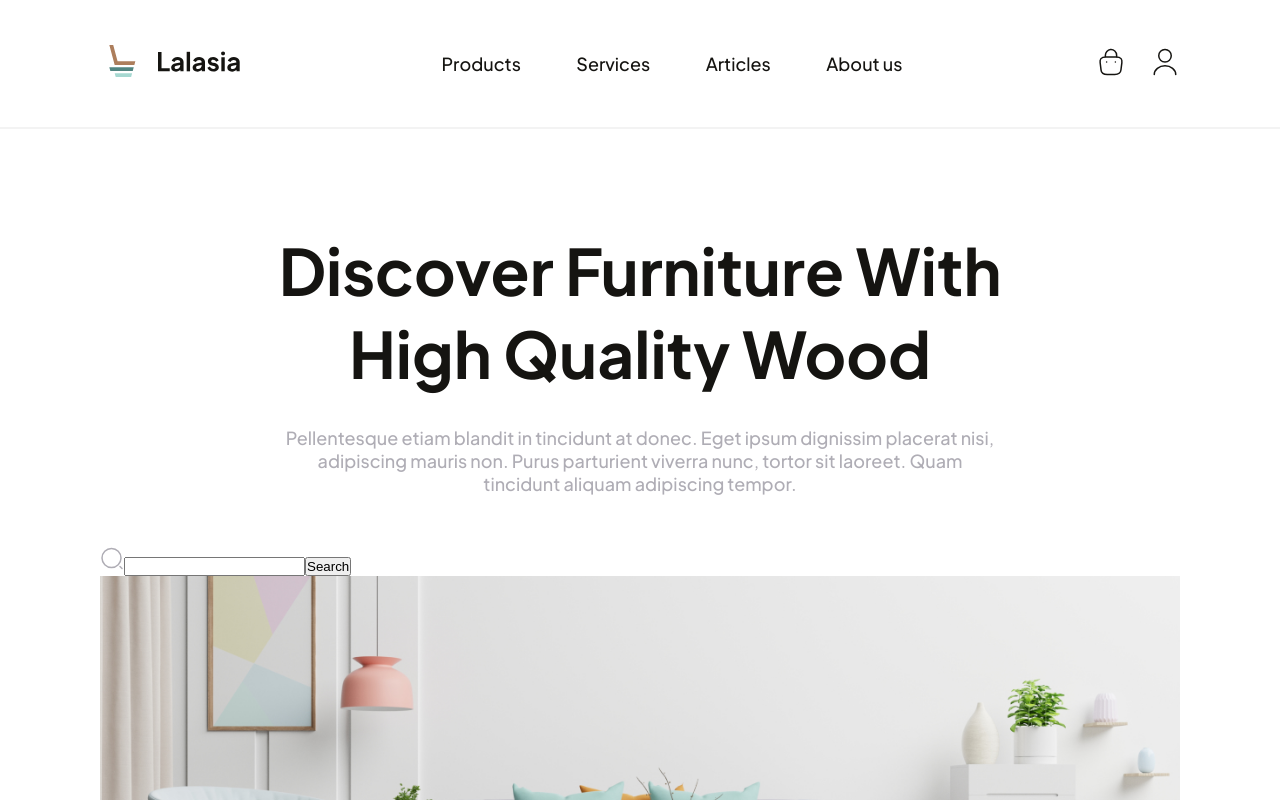
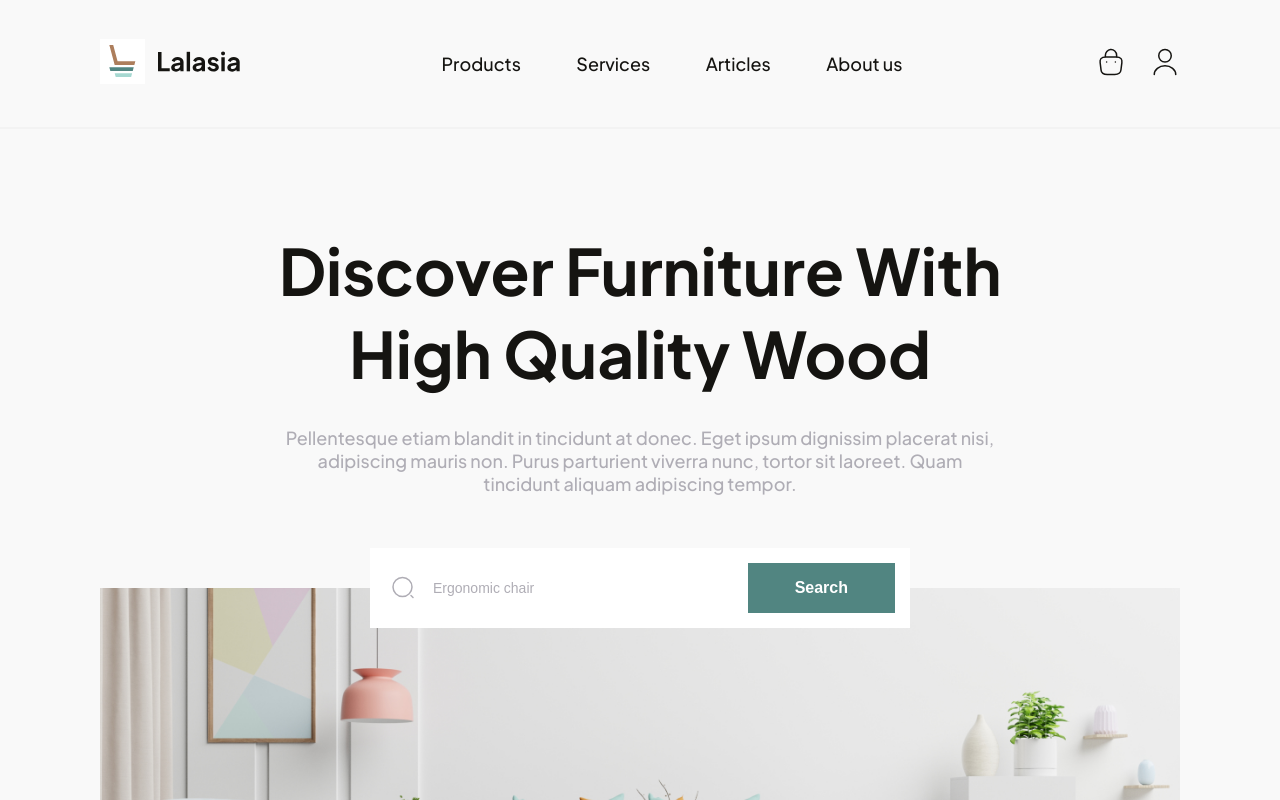
Before and after one commit to s-en-o/lalasia-furniture-website, a Next.js app: page / in a window 1280 px wide. Shown: the top 800 px of the page. Built offline with nearby package versions, Linux system fonts and the light colour scheme.

Commit message:
feat(app): header home page

```diff
--- a/src/app/page.scss
+++ b/src/app/page.scss
@@ -8,6 +8,7 @@
 
     @media screen and (min-width: 1024px) {
         padding: 100px 0 50px;
+        margin-bottom: 42px;
     }
 }
 
@@ -24,7 +25,67 @@
     @extend %p1;
 }
 
+.page__image {
+    @media screen and (min-width: 1024px) {
+        position: relative;
+    }
+}
+
 .page__image-item {
     width: 100%;
     height: auto;
 }
+
+.page__search {
+    background-color: var(--white);
+    display: flex;
+    align-items: center;
+    padding: 8px;
+    margin-bottom: 30px;
+
+    @media screen and (min-width: 1024px) {
+        position: absolute;
+        top: -40px;
+        left: 0;
+        right: 0;
+        width: 50%;
+        margin: 0 auto;
+        padding: 15px;
+    }
+}
+
+.page__search-button {
+    padding: 10px 26px;
+    color: var(--white);
+    background-color: var(--main);
+    border: 0;
+    font-size: var(--font-h6Plus);
+    font-weight: 700;
+    margin-left: auto;
+
+    @media screen and (min-width: 1024px) {
+        padding: 16px 47px;
+        font-size: var(--h5);
+    }
+}
+
+.page__search-input {
+    border: 0;
+    font-size: var(--font-p1);
+    color: var(--grey-600);
+    width: 100%;
+    padding: 10px 6px;
+
+    @media screen and (min-width: 1024px) {
+        padding: 16px 6px;
+    }
+
+    &::placeholder {
+        color: inherit;
+    }
+}
+
+.page__search-icon {
+    margin-left: 6px;
+    margin-right: 12px;
+}
--- a/src/app/page.tsx
+++ b/src/app/page.tsx
@@ -27,7 +27,11 @@ export default function Home() {
                         className="page__search-icon"
                     />
 
-                    <input type="text" className="page__search-input" />
+                    <input
+                        type="text"
+                        className="page__search-input"
+                        placeholder="Ergonomic chair"
+                    />
 
                     <button className="page__search-button">Search</button>
                 </div>
--- a/src/scss/_elements.scss
+++ b/src/scss/_elements.scss
@@ -6,7 +6,7 @@ body {
 
 body {
     color: var(--foreground);
-    background: var(--background);
+    background: var(--light-600);
     font-family: var(--font-eudoxus-sans), var(--font-eudoxus-sans-2);
     -webkit-font-smoothing: antialiased;
     -moz-osx-font-smoothing: grayscale;
--- a/src/scss/_settings.scss
+++ b/src/scss/_settings.scss
@@ -1,5 +1,5 @@
 :root {
-    --background: #ffffff;
+    --white: #ffffff;
     --background2: #f3f3f3;
     --foreground: #151411;
 
@@ -24,6 +24,8 @@
     --grey-500: #bcbbc1;
     --grey-600: #afadb5;
 
+    --main: #518581;
+
     --font-h1: 64px;
     --font-h2: 44px;
     --font-h3: 24px;
```
